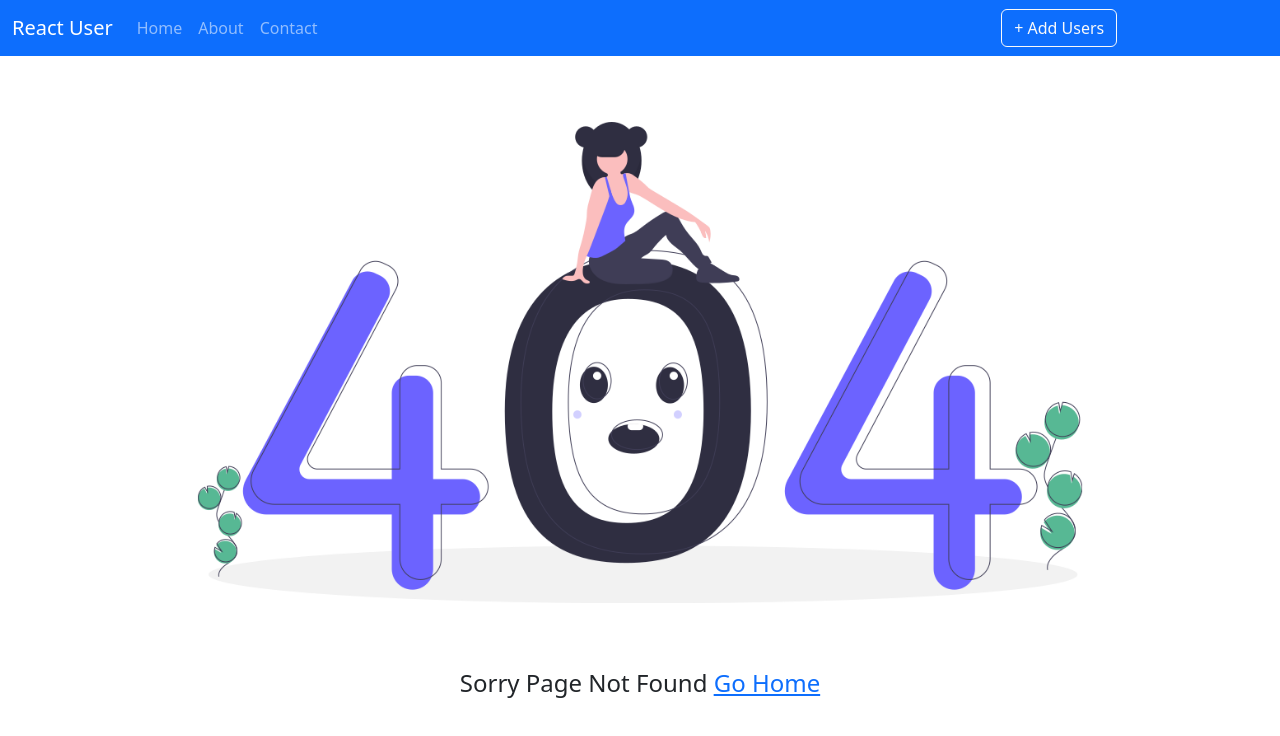
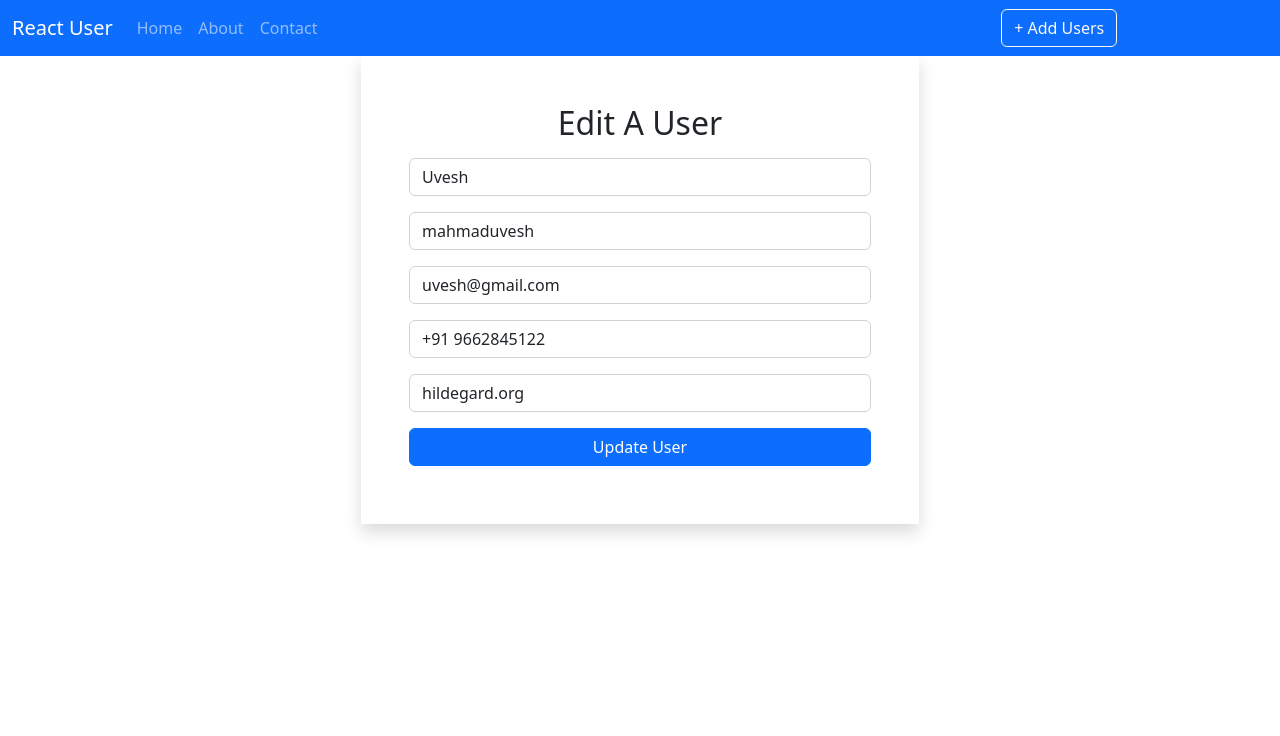
Before and after one commit to Mahmaduvesh/ReactJS_Crud_opeation, a React (Create React App) app: page /edituser/1 in a window 1280 px wide. Before the commit this address had no page. Shown: the top 736 px of the page. Built offline with nearby package versions, Linux system fonts and the light colour scheme; data requests are answered from the project's data file.

Commit message:
edit user add successfully

```diff
--- a/db.json
+++ b/db.json
@@ -2,9 +2,9 @@
   "users": [
     {
       "id": 1,
-      "name": "Leanne Graham",
-      "username": "Bret",
-      "email": "Sincere@april.biz",
+      "name": "Uvesh",
+      "username": "mahmaduvesh",
+      "email": "uvesh@gmail.com",
       "address": {
         "street": "Kulas Light",
         "suite": "Apt. 556",
@@ -15,7 +15,7 @@
           "lng": "81.1496"
         }
       },
-      "phone": "1-770-736-8031 x56442",
+      "phone": "+91 9662845122",
       "website": "hildegard.org",
       "company": {
         "name": "Romaguera-Crona",
--- a/src/App.js
+++ b/src/App.js
@@ -25,7 +25,7 @@ function App() {
           <Route exact path="/about" element={<About />}></Route>
           <Route exact path="/contact" element={<Contact />}></Route>
           <Route exact path="/adduser" element={<AddUser />}></Route>
-          <Route exact path="/edituser" element={<EditUser />}></Route>
+          <Route exact path="/edituser/:id" element={<EditUser />}></Route>
           <Route exact path="/viewuser" element={<ViewUser />}></Route>
           <Route exact path="*" element={<Page404 />}></Route>
         </Routes>
--- a/src/components/pages/Home.js
+++ b/src/components/pages/Home.js
@@ -49,7 +49,7 @@ const Home = () => {
                   <Link
                     className="btn btn-outline-success "
                     style={{ marginRight: "10px" }}
-                    to="/EditUser"
+                    to={`/EditUser/${user.id}`}
                   >
                     Edit
                   </Link>
--- a/src/components/users/AddUser.js
+++ b/src/components/users/AddUser.js
@@ -29,7 +29,7 @@ const AddUser = () => {
   return (
     <div className="container">
       <div className="w-50 mx-auto shadow p-5 ">
-        <h2 className="text-center mb-3">Add Users</h2>
+        <h2 className="text-center mb-3">Add A Users</h2>
         <form onSubmit={(e) => onSubmit(e)}>
           <div className="form-group pb-3">
             <input
--- a/src/components/users/EditUser.js
+++ b/src/components/users/EditUser.js
@@ -1,12 +1,125 @@
-import React from "react";
+import React, { useState, useEffect } from "react";
+import axios from "axios";
+import { useNavigate, useParams } from "react-router-dom";
 
 const EditUser = () => {
+  const navigate = useNavigate();
+
+  const { id } = useParams();
+  // alert(id);
+  const [user, setUser] = useState({
+    name: "",
+    username: "",
+    email: "",
+    phone: "",
+    website: "",
+  });
+
+  const loaduser = async () => {
+    const result = await axios.get(`http://localhost:3003/users/${id}`);
+    // console.log(result);
+    setUser(result.data);
+  };
+
+  // destrcution
+  const { name, username, email, phone, website } = user;
+
+  const onInputChange = (e) => {
+    setUser({ ...user, [e.target.name]: e.target.value });
+  };
+
+  // const useEffect =
+  //   (() => {
+  //     loaduser();
+  //   },
+  //   []);
+
+  useEffect(() => {
+    loaduser();
+  }, []);
+
+  // onsubmit
+  const onSubmit = async (e) => {
+    e.preventDefault();
+    await axios.put(`http://localhost:3003/users/${id}`, user);
+    navigate("/");
+  };
   return (
-    <div className="conatiner">
-      <div className="w-50 mx-auto shadow p-5">
-        <h2 className="text-center mb-3">Edit Users</h2>
+    <div className="container">
+      <div className="w-50 mx-auto shadow p-5 ">
+        <h2 className="text-center mb-3">Edit A User</h2>
+        <form onSubmit={(e) => onSubmit(e)}>
+          <div className="form-group pb-3">
+            <input
+              type="text"
+              className="form-control from-control-lg"
+              placeholder="Enter Your Name"
+              name="name"
+              value={name}
+              onChange={(e) => onInputChange(e)}
+              required
+            />
+          </div>
+
+          <div className="form-group pb-3">
+            <input
+              type="text"
+              className="form-control from-control-lg"
+              placeholder="Enter Your User Name"
+              name="username"
+              value={username}
+              onChange={(e) => onInputChange(e)}
+              required
+            />
+          </div>
+
+          <div className="form-group pb-3">
+            <input
+              type="email"
+              className="form-control from-control-lg"
+              placeholder="Enter Your E-mail Address"
+              name="email"
+              value={email}
+              onChange={(e) => onInputChange(e)}
+              required
+            />
+          </div>
+
+          <div className="form-group pb-3">
+            <input
+              type="text"
+              className="form-control from-control-lg"
+              placeholder="Enter Your Phone Number"
+              name="phone"
+              value={phone}
+              onChange={(e) => onInputChange(e)}
+              required
+            />
+          </div>
+
+          <div className="form-group pb-3">
+            <input
+              type="text"
+              className="form-control from-control-lg"
+              placeholder="Enter Your Website Name"
+              name="website"
+              value={website}
+              onChange={(e) => onInputChange(e)}
+              required
+            />
+          </div>
+
+          <button
+            type="submit"
+            className="btn btn-primary btn-block w-100"
+            style={{ marginBottom: "10px" }}
+          >
+            Update User
+          </button>
+        </form>
       </div>
     </div>
   );
 };
+
 export default EditUser;
```
